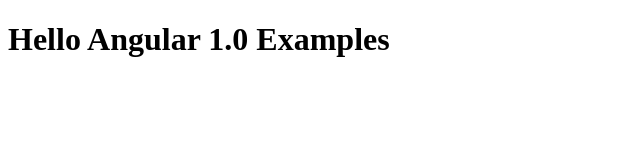
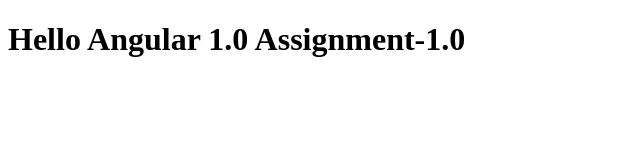
Before and after one commit to js-examples/angularJs, a plain HTML site: page index.html in a window 1280 px wide. Shown: the whole page, without its empty margins (0-640 px from the left). Drawn offline with Linux system fonts and the light colour scheme.

Commit message:
first update

```diff
--- a/index.html
+++ b/index.html
@@ -5,6 +5,6 @@
       <title>Angular JS Examples</title>
    </head>
    <body>
-      <h1>Hello Angular 1.0 Examples</h1>
+      <h1>Hello Angular 1.0 Assignment-1.0</h1>
    </body>
 </html>
```
